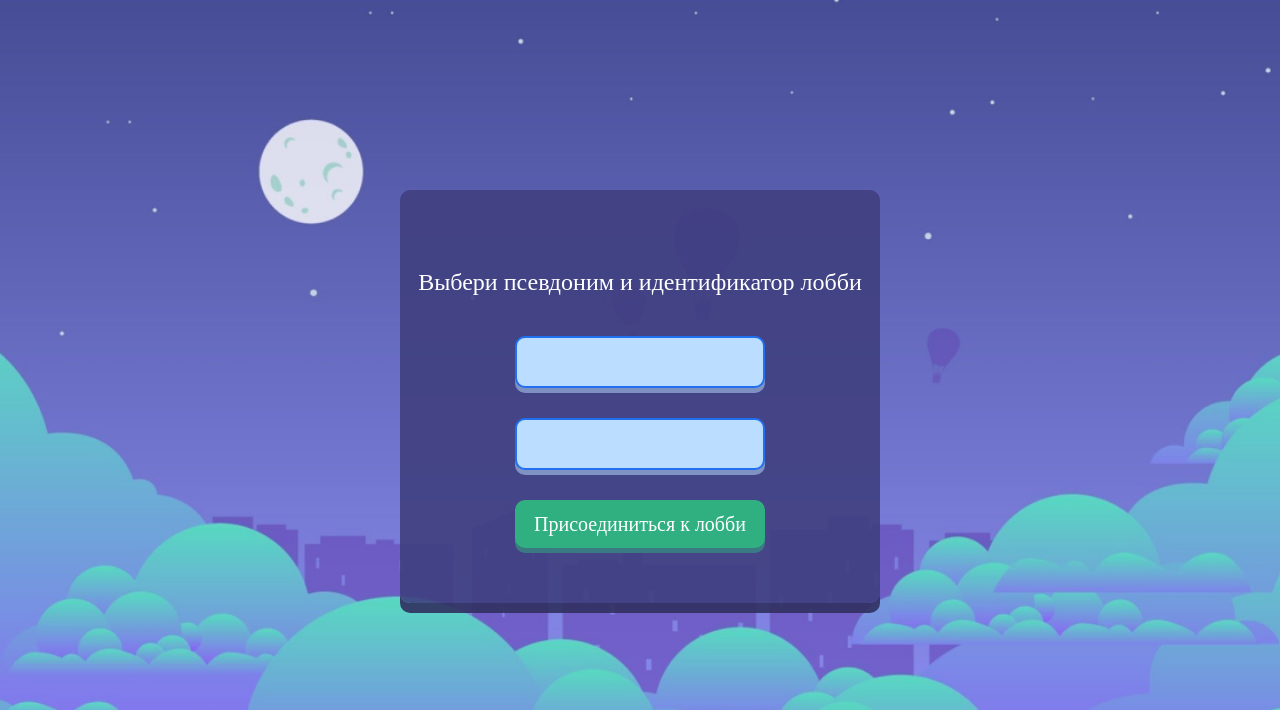
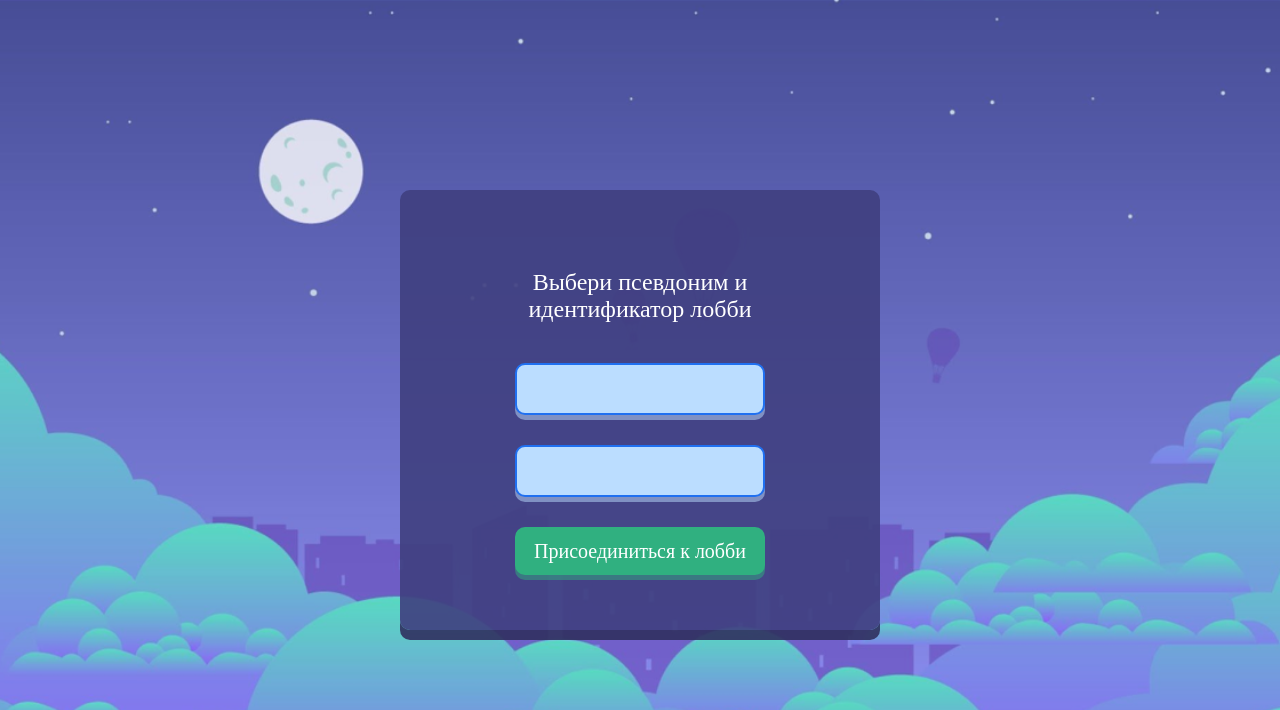
Before and after one commit to NoMindGames/TSP, a Django app: template frontend/templates/Connection-lobby.html in a window 1280 px wide. Shown: the top 710 px of the page. Run offline with Django 4.2, Linux system fonts and the light colour scheme; the template is opened without the code that fills it, so the values that code supplies are empty; some web fonts are replaced.

Commit message:
add final edits

```diff
--- a/frontend/templates/Connection-lobby.html
+++ b/frontend/templates/Connection-lobby.html
@@ -11,9 +11,9 @@
 </head>
 <body>
   <main class="main-window">
-    <p class="text-show">Выбери псевдоним и идентификатор лобби</p>
-    <input type="text" class="custom-input" id="nameInput">
-    <input type="text" class="custom-input" id="lobbyInput">
+    <p class="main-title">Выбери псевдоним и идентификатор лобби</p>
+    <input type="text" id="nameInput">
+    <input type="text" id="lobbyInput">
     <a class="main-btn" href="#">Присоединиться к лобби</a>
   </main>
 </body>
--- a/frontend/templates/Create-lobby.html
+++ b/frontend/templates/Create-lobby.html
@@ -11,8 +11,8 @@
 </head>
 <body>
   <main class="main-window">
-    <p class="text-show">Выбери псевдоним</p>
-    <input type="text" class="custom-input" id="nameInput">
+    <p class="main-title">Выбери псевдоним</p>
+    <input type="text" id="nameInput">
     <a class="main-btn" href="#">Создать лобби</a>
   </main>
 </body>
--- a/frontend/templates/Initial.html
+++ b/frontend/templates/Initial.html
@@ -10,7 +10,7 @@
   <link href="https://fonts.googleapis.com/css2?family=Bellota&display=swap" rel="stylesheet">
 </head>
 <body>
-  <div class="container">
+  <div class="alert-container">
     <div class="alert warning">Ошибка подключения к серверу</div>
     <div class="alert success">Успех! Статус: ok, версия backend: 1.0</div>
   </div>
--- a/frontend/templates/style.css
+++ b/frontend/templates/style.css
@@ -5,9 +5,11 @@ html {
 body {
   margin: 0;
   padding: 190px 0;
+
   font-family: "Bellota";
   font-size: 20px;
   color: #FFFFFF;
+
   background-image: url(img/background.png);
   background-size: cover;
   background-position: center;
@@ -18,9 +20,11 @@ body {
   width: 480px;
   margin: 0 auto;
   padding: 55px 0;
+  border-radius: 10px;
+
   background-color: rgba(64, 64, 128, 0.9);
-  border-radius: 10px;
   box-shadow: 0 10px 0 0 rgba(48, 48, 96, 0.9);
+
   display: flex;
   flex-direction: column;
   align-items: center;
@@ -31,12 +35,14 @@ body {
   width: 250px;
   margin-bottom: 30px;
   padding: 13px 0 12px 0;
+  border-radius: 10px;
+
   color: #FFFFFF;
   text-decoration: none;
+  text-align: center;
+
   background-color: #30B080;
-  border-radius: 10px;
   box-shadow: 0 5px 0 0 rgba(48, 176, 128, 0.5);
-  text-align: center;
 }
 
 .main-btn:last-child {
@@ -53,35 +59,42 @@ body {
   box-shadow: none;
 }
 
-.custom-input {
+main input[type="text"] {
   box-sizing: border-box;
-  font: inherit;
   width: 250px;
   margin-bottom: 30px;
   padding: 13px 0 12px 0;
-  color: rgba(0, 0, 0, 1);
-  border-width: 2px;
-  border-style: solid;
-  border-color: rgba(32, 112, 240, 1);
+  border: 2px solid #2070F0;
+  border-radius: 10px;
+
+  font: inherit;
   text-decoration: none;
-  background-color: rgba(187, 221, 255, 1);
-  border-radius: 10px;
+  text-align: center;
+
+  background-color: #BBDDFF;
   box-shadow: 0 5px 0 0 rgba(187, 221, 255, 0.5);
-  text-align: center;
 }
 
-.text-show {
+main input[type="text"].error {
+  border-color: #F04020;
+}
+
+.main-title {
   margin-bottom: 40px;
+  max-width: 252px;
+
   font-size: 24px;
   text-align: center;
 }
 
-.container {
+.alert-container {
   position: absolute;
   top: 0;
   left: 0;
+
   width: 100%;
   padding: 20px 0;
+
   display: flex;
   flex-direction: column;
   align-items: center;
@@ -91,10 +104,11 @@ body {
   width: 700px;
   padding: 13px 0 12px 0;
   margin-bottom: 10px;
-  background-color: rgba(64, 64, 128, 0.75);
   border: 2px solid gray;
   border-radius: 20px;
+
   text-align: center;
+  background-color: rgba(64, 64, 128, 0.75);
 }
 
 .alert.warning {
```
